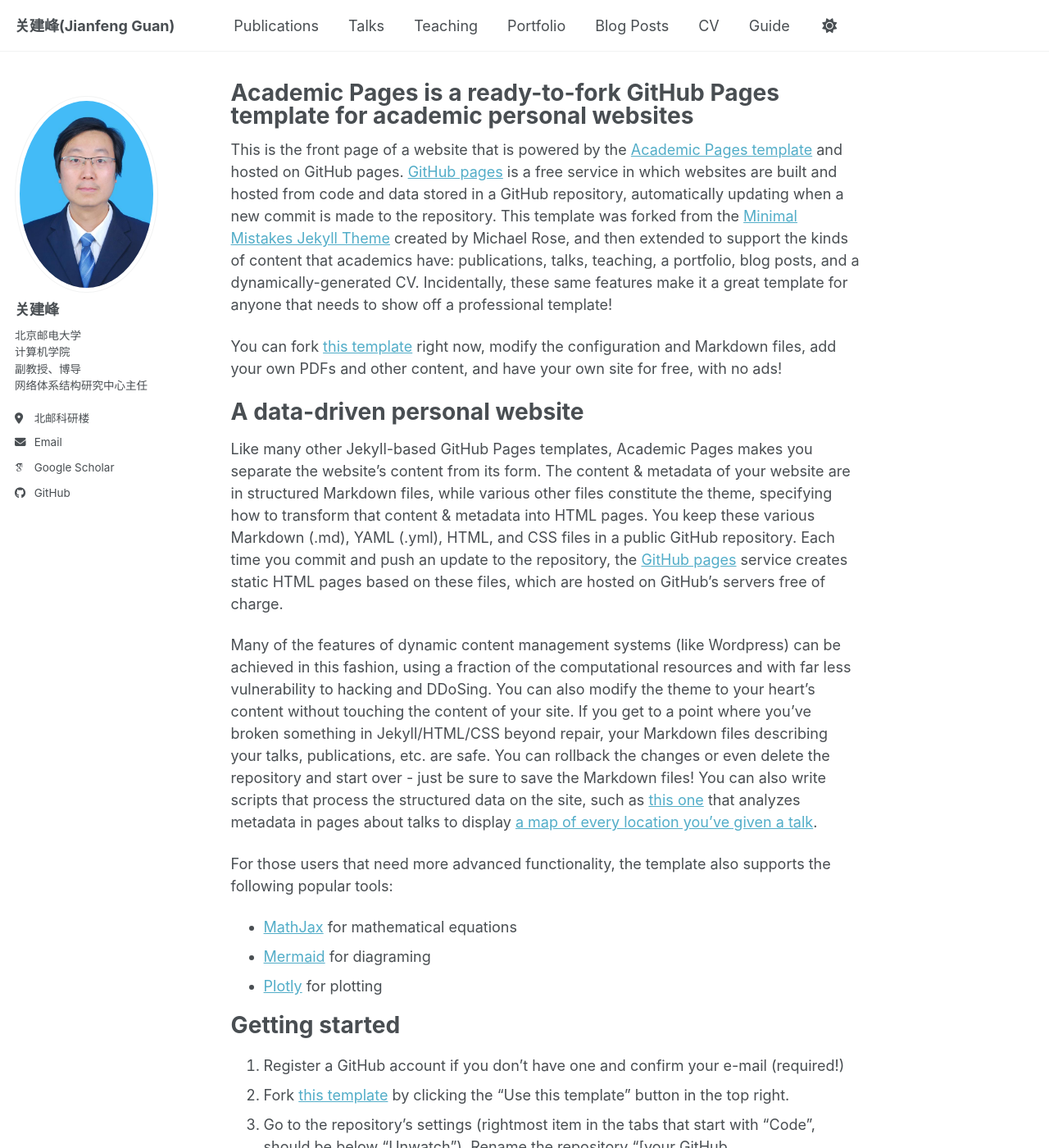
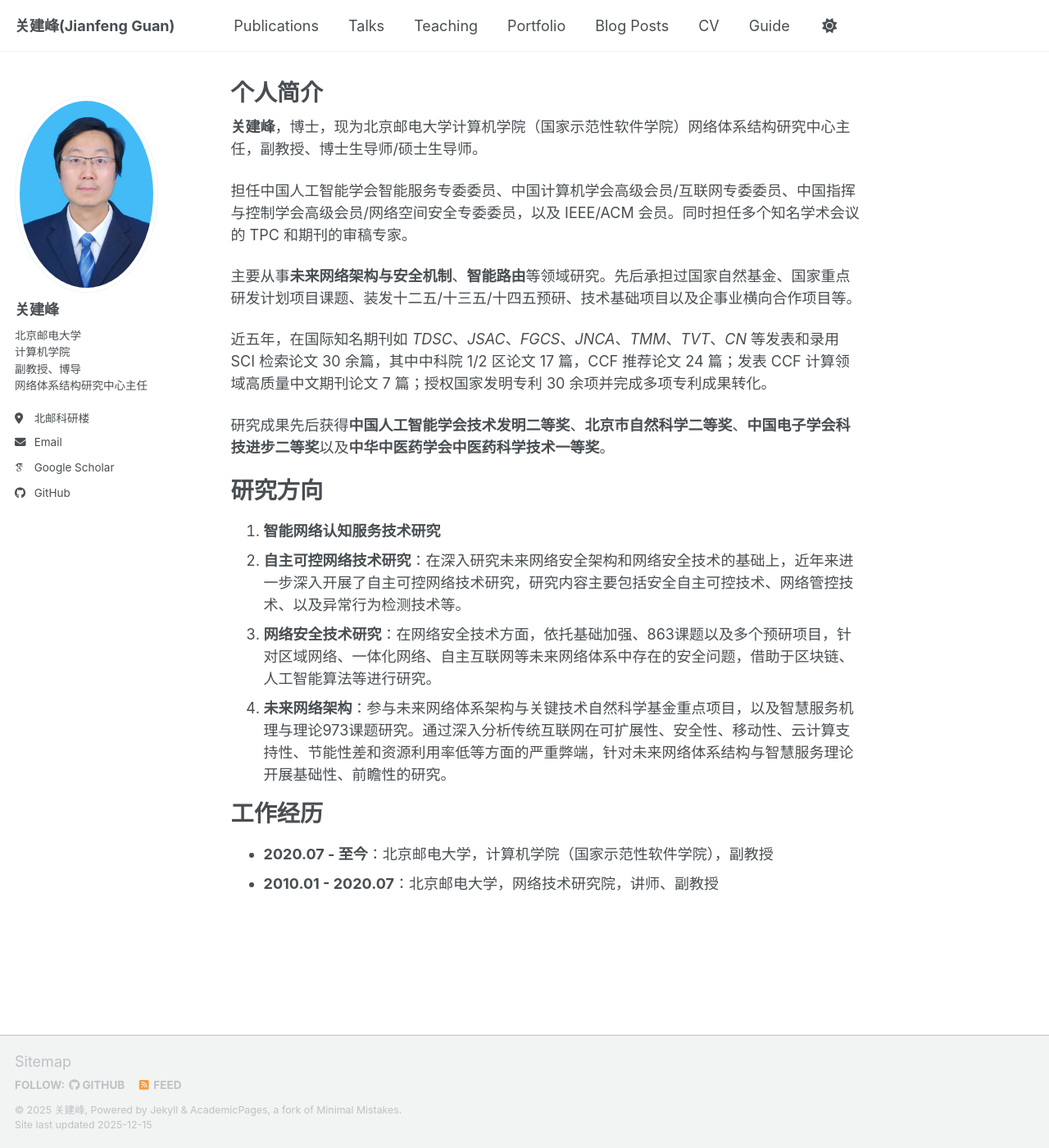
Before and after one commit to BUPT-GJF/BUPT-GJF.github.io, a Jekyll site: the page built from _pages/about.md, in a window 1280 px wide and 1400 px high. Shown: the whole window at 82% size. Built offline with Jekyll 4.4.1, drawn with Linux system fonts in a browser that asks for light colours; some web fonts are replaced; a script bundle is joined from its source files by our own code; library files that are not in the unit come from our copies; some of the changed text lies outside the part shown.

Commit message:
Update about.md

```diff
--- a/_pages/about.md
+++ b/_pages/about.md
@@ -1,56 +1,53 @@
 ---
 permalink: /
-title: "Academic Pages is a ready-to-fork GitHub Pages template for academic personal websites"
+title: "个人简介"
+excerpt: "关建峰 - 北京邮电大学计算机学院副教授、博导"
 author_profile: true
 redirect_from:
   - /about/
   - /about.html
 ---
 
-This is the front page of a website that is powered by the [Academic Pages template](https://github.com/academicpages/academicpages.github.io) and hosted on GitHub pages. [GitHub pages](https://pages.github.com) is a free service in which websites are built and hosted from code and data stored in a GitHub repository, automatically updating when a new commit is made to the repository. This template was forked from the [Minimal Mistakes Jekyll Theme](https://mmistakes.github.io/minimal-mistakes/) created by Michael Rose, and then extended to support the kinds of content that academics have: publications, talks, teaching, a portfolio, blog posts, and a dynamically-generated CV. Incidentally, these same features make it a great template for anyone that needs to show off a professional template!
+**关建峰**，博士，现为北京邮电大学计算机学院（国家示范性软件学院）网络体系结构研究中心主任，副教授、博士生导师/硕士生导师。
 
- You can fork [this template](https://github.com/academicpages/academicpages.github.io) right now, modify the configuration and Markdown files, add your own PDFs and other content, and have your own site for free, with no ads!
+担任中国人工智能学会智能服务专委委员、中国计算机学会高级会员/互联网专委委员、中国指挥与控制学会高级会员/网络空间安全专委委员，以及 IEEE/ACM 会员。同时担任多个知名学术会议的 TPC 和期刊的审稿专家。
 
-A data-driven personal website
+主要从事**未来网络架构与安全机制**、**智能路由**等领域研究。先后承担过国家自然基金、国家重点研发计划项目课题、装发十二五/十三五/十四五预研、技术基础项目以及企事业横向合作项目等。
+
+近五年，在国际知名期刊如 *TDSC*、*JSAC*、*FGCS*、*JNCA*、*TMM*、*TVT*、*CN* 等发表和录用 SCI 检索论文 30 余篇，其中中科院 1/2 区论文 17 篇，CCF 推荐论文 24 篇；发表 CCF 计算领域高质量中文期刊论文 7 篇；授权国家发明专利 30 余项并完成多项专利成果转化。
+
+研究成果先后获得**中国人工智能学会技术发明二等奖**、**北京市自然科学二等奖**、**中国电子学会科技进步二等奖**以及**中华中医药学会中医药科学技术一等奖**。
+
+研究方向
 ======
-Like many other Jekyll-based GitHub Pages templates, Academic Pages makes you separate the website's content from its form. The content & metadata of your website are in structured Markdown files, while various other files constitute the theme, specifying how to transform that content & metadata into HTML pages. You keep these various Markdown (.md), YAML (.yml), HTML, and CSS files in a public GitHub repository. Each time you commit and push an update to the repository, the [GitHub pages](https://pages.github.com/) service creates static HTML pages based on these files, which are hosted on GitHub's servers free of charge.
+1. **智能网络认知服务技术研究**
+2. **自主可控网络技术研究**：在深入研究未来网络安全架构和网络安全技术的基础上，近年来进一步深入开展了自主可控网络技术研究，研究内容主要包括安全自主可控技术、网络管控技术、以及异常行为检测技术等。
+3. **网络安全技术研究**：在网络安全技术方面，依托基础加强、863课题以及多个预研项目，针对区域网络、一体化网络、自主互联网等未来网络体系中存在的安全问题，借助于区块链、人工智能算法等进行研究。
+4. **未来网络架构**：参与未来网络体系架构与关键技术自然科学基金重点项目，以及智慧服务机理与理论973课题研究。通过深入分析传统互联网在可扩展性、安全性、移动性、云计算支持性、节能性差和资源利用率低等方面的严重弊端，针对未来网络体系结构与智慧服务理论开展基础性、前瞻性的研究。
 
-Many of the features of dynamic content management systems (like Wordpress) can be achieved in this fashion, using a fraction of the computational resources and with far less vulnerability to hacking and DDoSing. You can also modify the theme to your heart's content without touching the content of your site. If you get to a point where you've broken something in Jekyll/HTML/CSS beyond repair, your Markdown files describing your talks, publications, etc. are safe. You can rollback the changes or even delete the repository and start over - just be sure to save the Markdown files! You can also write scripts that process the structured data on the site, such as [this one](https://github.com/academicpages/academicpages.github.io/blob/master/talkmap.ipynb) that analyzes metadata in pages about talks to display [a map of every location you've given a talk](https://academicpages.github.io/talkmap.html).
+工作经历
+======
+* **2020.07 - 至今**：北京邮电大学，计算机学院（国家示范性软件学院），副教授
+* **2010.01 - 2020.07**：北京邮电大学，网络技术研究院，讲师、副教授
 
-For those users that need more advanced functionality, the template also supports the following popular tools:
-- [MathJax](https://www.mathjax.org/) for mathematical equations
-- [Mermaid](https://mermaid.js.org/) for diagraming
-- [Plotly](https://plotly.com/javascript/) for plotting
+<!--
+获奖荣誉
+======
+* 中国人工智能学会技术发明二等奖
+* 北京市自然科学二等奖
+* 中国电子学会科技进步二等奖
+* 中华中医药学会中医药科学技术一等奖
 
-Getting started
+
+社会兼职
 ======
-1. Register a GitHub account if you don't have one and confirm your e-mail (required!)
-1. Fork [this template](https://github.com/academicpages/academicpages.github.io) by clicking the "Use this template" button in the top right.
-1. Go to the repository's settings (rightmost item in the tabs that start with "Code", should be below "Unwatch"). Rename the repository "[your GitHub username].github.io", which will also be your website's URL.
-1. Set site-wide configuration and create content & metadata (see below -- also see [this set of diffs](https://archive.is/3TPas) showing what files were changed to set up [an example site](https://getorg-testacct.github.io) for a user with the username "getorg-testacct")
-1. Upload any files (like PDFs, .zip files, etc.) to the files/ directory. They will appear at https://[your GitHub username].github.io/files/example.pdf.
-1. Check status by going to the repository settings, in the "GitHub pages" section
+* 中国人工智能学会智能服务专委委员
+* 中国计算机学会高级会员 / 互联网专委委员
+* 中国指挥与控制学会高级会员 / 网络空间安全专委委员
+* IEEE / ACM 会员
+* 多个知名学术会议 TPC 及期刊审稿专家
 
-Site-wide configuration
-------
-The main configuration file for the site is in the base directory in [_config.yml](https://github.com/academicpages/academicpages.github.io/blob/master/_config.yml), which defines the content in the sidebars and other site-wide features. You will need to replace the default variables with ones about yourself and your site's github repository. The configuration file for the top menu is in [_data/navigation.yml](https://github.com/academicpages/academicpages.github.io/blob/master/_data/navigation.yml). For example, if you don't have a portfolio or blog posts, you can remove those items from that navigation.yml file to remove them from the header.
-
-Create content & metadata
-------
-For site content, there is one Markdown file for each type of content, which are stored in directories like _publications, _talks, _posts, _teaching, or _pages. For example, each talk is a Markdown file in the [_talks directory](https://github.com/academicpages/academicpages.github.io/tree/master/_talks). At the top of each Markdown file is structured data in YAML about the talk, which the theme will parse to do lots of cool stuff. The same structured data about a talk is used to generate the list of talks on the [Talks page](https://academicpages.github.io/talks), each [individual page](https://academicpages.github.io/talks/2012-03-01-talk-1) for specific talks, the talks section for the [CV page](https://academicpages.github.io/cv), and the [map of places you've given a talk](https://academicpages.github.io/talkmap.html) (if you run this [python file](https://github.com/academicpages/academicpages.github.io/blob/master/talkmap.py) or [Jupyter notebook](https://github.com/academicpages/academicpages.github.io/blob/master/talkmap.ipynb), which creates the HTML for the map based on the contents of the _talks directory).
-
-**Markdown generator**
-
-The repository includes [a set of Jupyter notebooks](https://github.com/academicpages/academicpages.github.io/tree/master/markdown_generator
-) that converts a CSV containing structured data about talks or presentations into individual Markdown files that will be properly formatted for the Academic Pages template. The sample CSVs in that directory are the ones I used to create my own personal website at stuartgeiger.com. My usual workflow is that I keep a spreadsheet of my publications and talks, then run the code in these notebooks to generate the Markdown files, then commit and push them to the GitHub repository.
-
-How to edit your site's GitHub repository
-------
-Many people use a git client to create files on their local computer and then push them to GitHub's servers. If you are not familiar with git, you can directly edit these configuration and Markdown files directly in the github.com interface. Navigate to a file (like [this one](https://github.com/academicpages/academicpages.github.io/blob/master/_talks/2012-03-01-talk-1.md) and click the pencil icon in the top right of the content preview (to the right of the "Raw | Blame | History" buttons). You can delete a file by clicking the trashcan icon to the right of the pencil icon. You can also create new files or upload files by navigating to a directory and clicking the "Create new file" or "Upload files" buttons.
-
-Example: editing a Markdown file for a talk
-![Editing a Markdown file for a talk](/images/editing-talk.png)
-
-For more info
-------
-More info about configuring Academic Pages can be found in [the guide](https://academicpages.github.io/markdown/), the [growing wiki](https://github.com/academicpages/academicpages.github.io/wiki), and you can always [ask a question on GitHub](https://github.com/academicpages/academicpages.github.io/discussions). The [guides for the Minimal Mistakes theme](https://mmistakes.github.io/minimal-mistakes/docs/configuration/) (which this theme was forked from) might also be helpful.
+最新动态
+======
+* **2024.01**: 欢迎访问我的个人主页。
+-->
```
